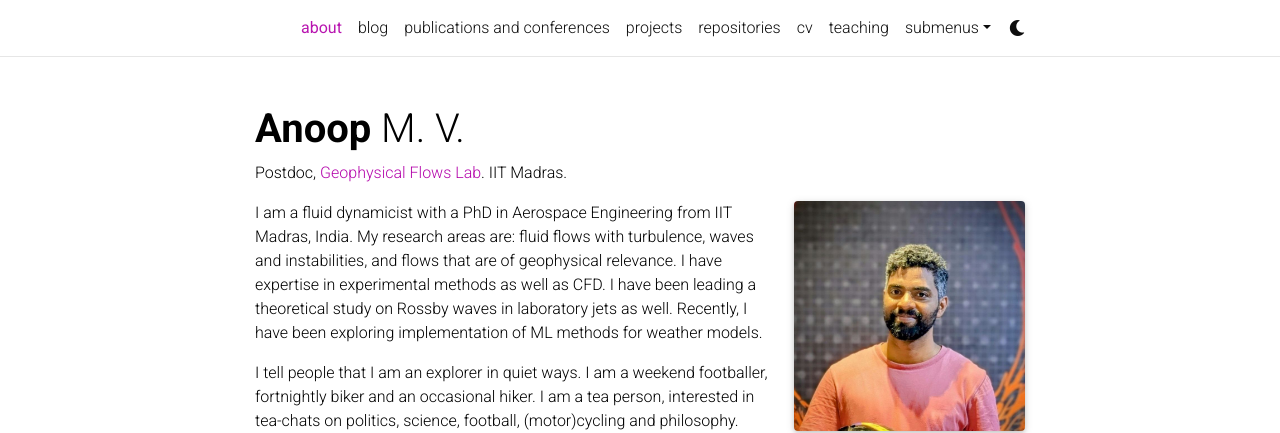
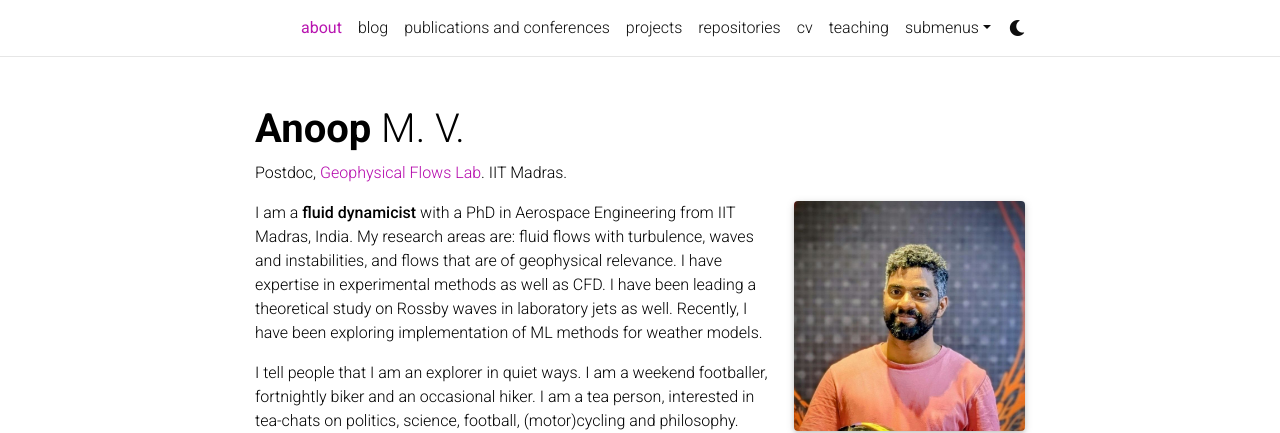
Before and after one commit to anoopmohanvijaya/mypage, a Jekyll site: the page built from _pages/about.md, in a window 1280 px wide and 1198 px high. Shown: the top 433 px of the window. Built offline with Jekyll 4.4.1, drawn with Linux system fonts in a browser that asks for light colours; full-size pictures stand in for the smaller copies a plugin makes; emoji names are drawn with the system emoji font; comment, search, counter and statistics services are not loaded; a style sheet for code colours, icons or effects is not loaded.

```diff
--- a/_pages/about.md
+++ b/_pages/about.md
@@ -19,6 +19,6 @@ selected_papers: true # includes a list of papers marked as "selected={true}"
 social: true  # includes social icons at the bottom of the page
 ---
 
-I am a fluid dynamicist with a PhD in Aerospace Engineering from IIT Madras, India. My research areas are: fluid flows with turbulence, waves and instabilities, and flows that are of geophysical relevance. I have expertise in experimental methods as well as CFD. I have been leading a theoretical study on Rossby waves in laboratory jets as well. Recently, I have been exploring implementation of ML methods for weather models.
+I am a **fluid dynamicist** with a PhD in Aerospace Engineering from IIT Madras, India. My research areas are: fluid flows with turbulence, waves and instabilities, and flows that are of geophysical relevance. I have expertise in experimental methods as well as CFD. I have been leading a theoretical study on Rossby waves in laboratory jets as well. Recently, I have been exploring implementation of ML methods for weather models.
 
 I tell people that I am an explorer in quiet ways. I am a weekend footballer, fortnightly biker and an occasional hiker. I am a tea person, interested in tea-chats on politics, science, football, (motor)cycling and philosophy.
```
